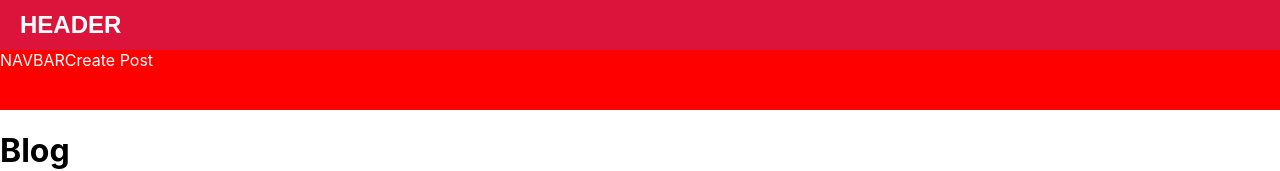
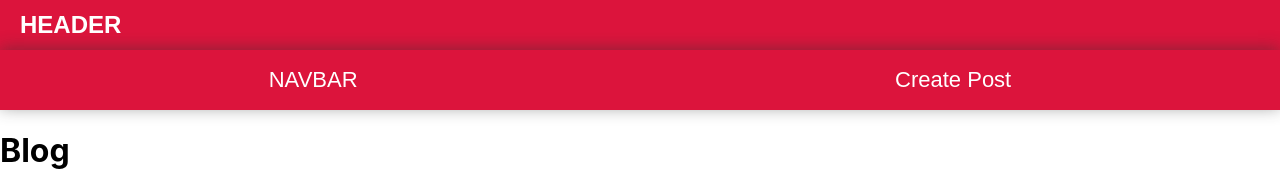
Before and after one commit to paulreyneveld/prw-next-app, a Next.js app: page / in a window 1280 px wide. Shown: the top 171 px of the page. Built offline with nearby package versions, Linux system fonts and the light colour scheme; no server answers; the database is empty.

Commit message:
Added styling for the NavBar

```diff
--- a/components/NavBar.js
+++ b/components/NavBar.js
@@ -1,14 +1,7 @@
 import Link from 'next/link';
 
-const navBarStyle = {
-    backgroundColor: "red",
-    color: "white",
-    width: "100%",
-    height: "60px"
-  };
-
   const NavBar = () => (
-    <div className="NavBar" style={navBarStyle}>
+    <div className="NavBar">
       NAVBAR
       <Link href="/blog/newblog">
           <a>Create Post</a>
--- /dev/null
+++ b/components/NavBar.scss
@@ -0,0 +1,26 @@
+.NavBar {
+    display: flex;
+    justify-content: space-around;
+    align-items: center;
+
+    height: 60px;
+    width: 100%;
+    padding: 10px 0;
+
+    background: crimson;
+
+    font-family: Arial, sans-serif;
+    font-size: 22px;
+    color: white;
+
+    box-shadow: 0px -2px 15px rgba(50, 50, 50, 0.45);
+
+    a {
+      color: inherit;
+      text-decoration: none;
+    }
+
+    .active {
+      color: navy;
+    }
+  }
--- a/pages/_app.js
+++ b/pages/_app.js
@@ -1,8 +1,9 @@
 import '../styles/globals.css';
 import "../components/Header.scss";
+import "../components/NavBar.scss";
 
 function MyApp({ Component, pageProps }) {
   return <Component {...pageProps} />
 }
 
-export default MyApp
+export default MyApp;
```
Also changed, not shown: components/Layout.scss (added).
